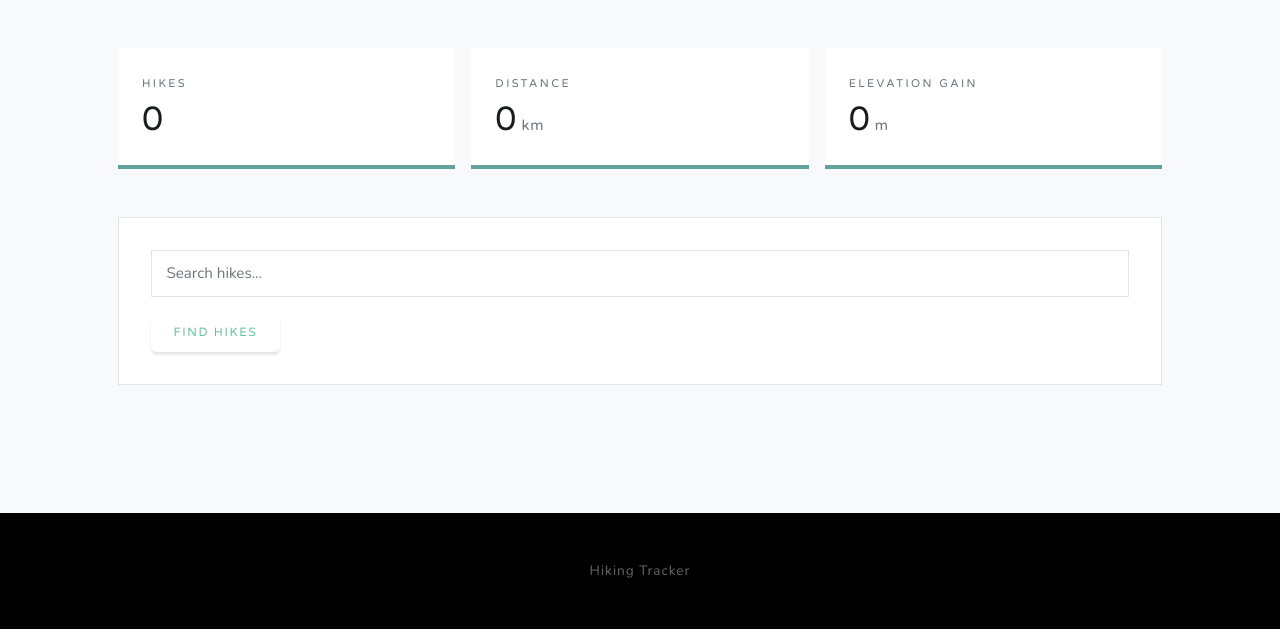
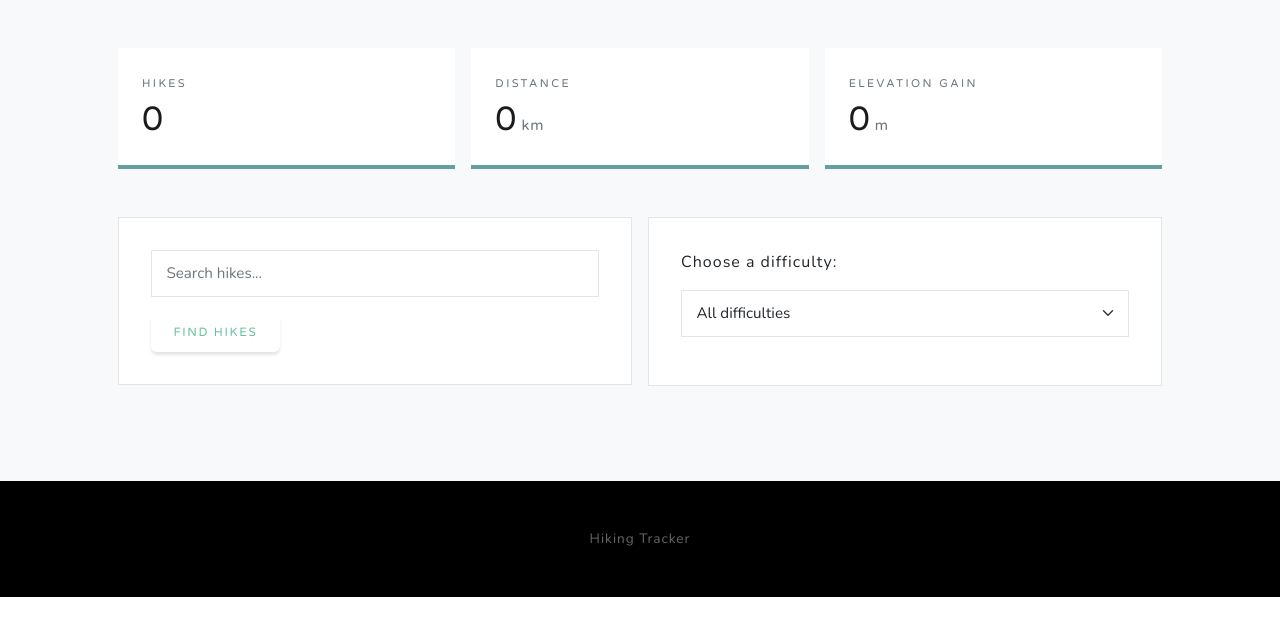
Before and after one commit to perehinets/hiking-tracker, a Django app: page /hikes/ in a window 1280 px wide. Shown: the part 96-737 px from the top of the page. Run offline with Django 5.2, Linux system fonts and the light colour scheme; the visitor is signed in with stand-in values (Sample User, id 1); data that the repository does not hold is empty; some libraries are stand-ins or nearby versions.

Commit message:
feat: implement filter by difficulty

```diff
--- a/templates/tracker/hike_list.html
+++ b/templates/tracker/hike_list.html
@@ -29,15 +29,39 @@
         </div>
       </div>
       <!-- List heading-->
-      <div class="row gx-0 gy-0 mb-5">
-        <form action="" method="get" class="form-panel">
-          <div class="col-mb-6">
-            {{ search_form|crispy }}</div>
-          <div class="col-mb-6">
+      <div class="row gx-3 gy-3">
+
+        <div class="col-md-6">
+          <form action="" method="get" class="form-panel mb-3">
+            {{ search_form|crispy }}
             <input type="submit" value="Find Hikes" class="btn btn-outline-success btn-app">
-          </div>
-        </form>
+          </form>
+        </div>
+
+        <div class="col-md-6">
+          <form action="" method="get" class="form-panel">
+            <label for="difficulty" class="gx-0 gy-0 mb-3">Choose a difficulty:</label>
+            <select name="difficulty" id="difficulty" class="form-select mb-3" onchange="this.form.submit()">
+              <option value="" selected="selected" class="selected">All difficulties</option>
+              <option value="1"
+                  {% if request.GET.difficulty == "1" %} selected="selected" {% endif %}
+              >Easy
+              </option>
+              <option value="2"
+                  {% if request.GET.difficulty == "2" %} selected="selected" {% endif %}>Moderate
+              </option>
+              <option value="3"
+                  {% if request.GET.difficulty == "3" %} selected="selected" {% endif %}>Hard
+              </option>
+              <option value="4"
+                  {% if request.GET.difficulty == "4" %} selected="selected" {% endif %}>Alpine
+              </option>
+            </select>
+          </form>
+        </div>
+
       </div>
+
       <!-- Hike list - one card per hike-->
       <div class="row gx-3 gy-3">
         {% for hike in hike_list %}
--- a/tracker/views.py
+++ b/tracker/views.py
@@ -80,9 +80,19 @@ class HikeListView(LoginRequiredMixin, generic.ListView):
         queryset = Hike.objects.all()
         form = HikeSearchForm(self.request.GET)
         if form.is_valid():
-            return queryset.filter(
-                name__icontains=form.cleaned_data["hike"]
-            )
+            hike = form.cleaned_data["hike"]
+            difficulty = self.request.GET.get("difficulty", "")
+
+            if hike:
+                 queryset = queryset.filter(
+                    name__icontains=form.cleaned_data["hike"]
+                )
+
+            if difficulty:
+                queryset = queryset.filter(
+                    route__difficulty=difficulty
+                )
+
         return queryset
 
 class HikeDetailView(LoginRequiredMixin, generic.DetailView):
```
